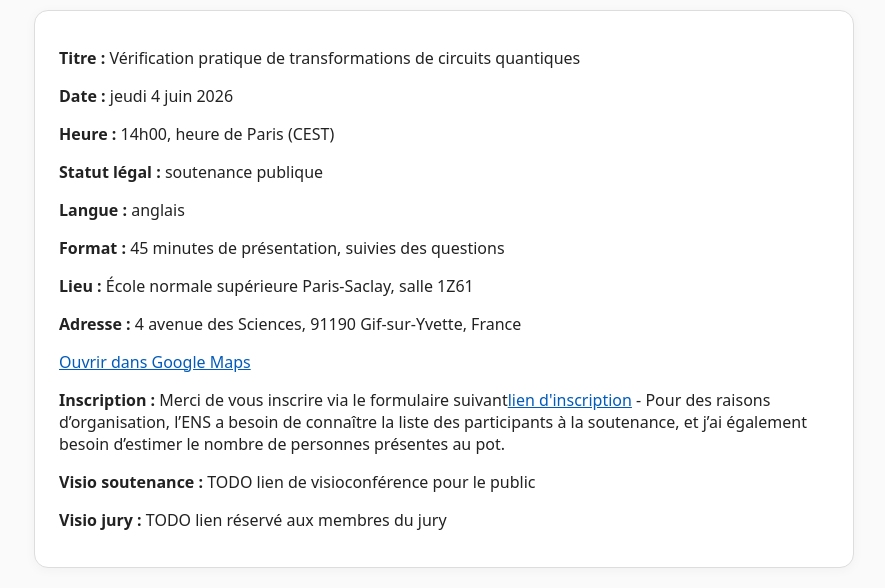
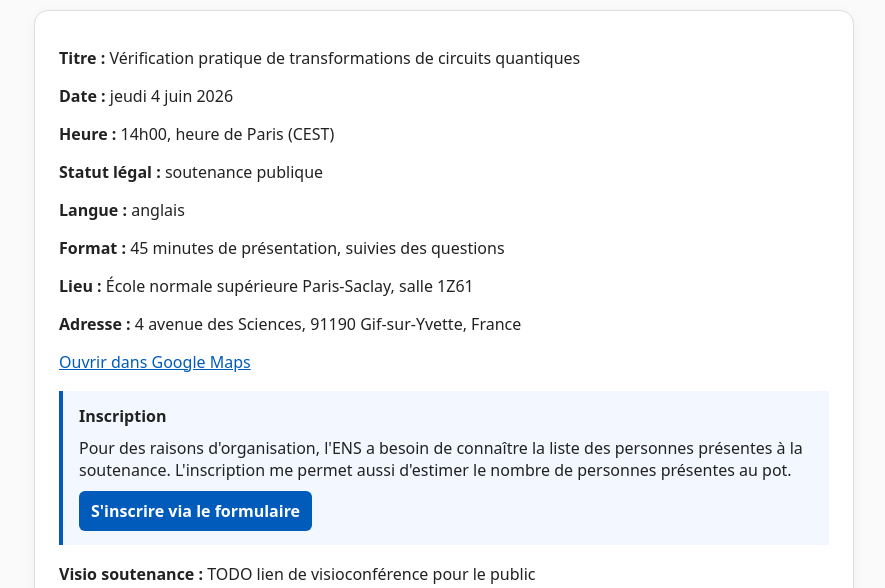
Before and after one commit to jricc/github.io, a plain HTML site: page index.html in a window 1280 px wide. Shown: the part 212-800 px from the top of the page, without its empty margins (196-1081 px from the left). Drawn offline with Linux system fonts and the light colour scheme.

Commit message:
Precise registration message

```diff
--- a/assets/style.css
+++ b/assets/style.css
@@ -43,3 +43,33 @@ h2 {
 a {
   color: #005bbb;
 }
+
+.notice {
+  margin: 18px 0;
+  padding: 14px 16px;
+  background: #f3f7ff;
+  border-left: 4px solid #005bbb;
+}
+
+.notice p {
+  margin: 0 0 10px;
+}
+
+.notice p:last-child {
+  margin-bottom: 0;
+}
+
+.button-link {
+  display: inline-block;
+  padding: 9px 12px;
+  color: #fff;
+  background: #005bbb;
+  border-radius: 6px;
+  font-weight: 600;
+  text-decoration: none;
+}
+
+.button-link:hover,
+.button-link:focus {
+  background: #004999;
+}
--- a/index.html
+++ b/index.html
@@ -25,11 +25,14 @@
       <p><strong>Lieu :</strong> École normale supérieure Paris-Saclay, salle 1Z61</p>
       <p><strong>Adresse :</strong> 4 avenue des Sciences, 91190 Gif-sur-Yvette, France</p>
       <p><a href="https://maps.app.goo.gl/YySipCzwZh6oyQ4a8">Ouvrir dans Google Maps</a></p>
-      <p><strong>Inscription :</strong> Merci de vous inscrire via le formulaire suivant<a
-          href="https://forms.gle/MHxftr5LkC7maYt9A">lien d'inscription</a> - Pour des
-        raisons d’organisation, l’ENS a besoin de connaître la liste des participants à la soutenance, et j’ai également
-        besoin d’estimer le nombre de personnes présentes au pot.
-      </p>
+      <div class="notice">
+        <p><strong>Inscription</strong></p>
+        <p>
+          Pour des raisons d'organisation, l'ENS a besoin de connaître la liste des personnes présentes à la soutenance.
+          L'inscription me permet aussi d'estimer le nombre de personnes présentes au pot.
+        </p>
+        <p><a class="button-link" href="https://forms.gle/MHxftr5LkC7maYt9A">S'inscrire via le formulaire</a></p>
+      </div>
       <p><strong>Visio soutenance :</strong> TODO lien de visioconférence pour le public</p>
       <p><strong>Visio jury :</strong> TODO lien réservé aux membres du jury</p>
     </section>
```
Also changed, not shown: en.html (+8 -4 lines).
